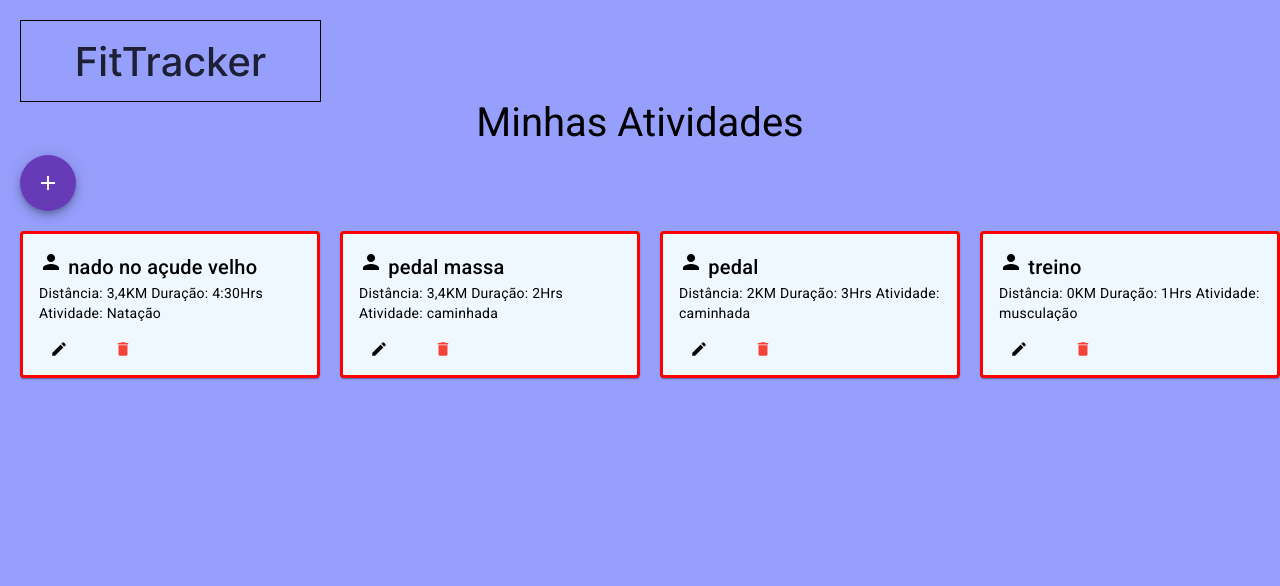
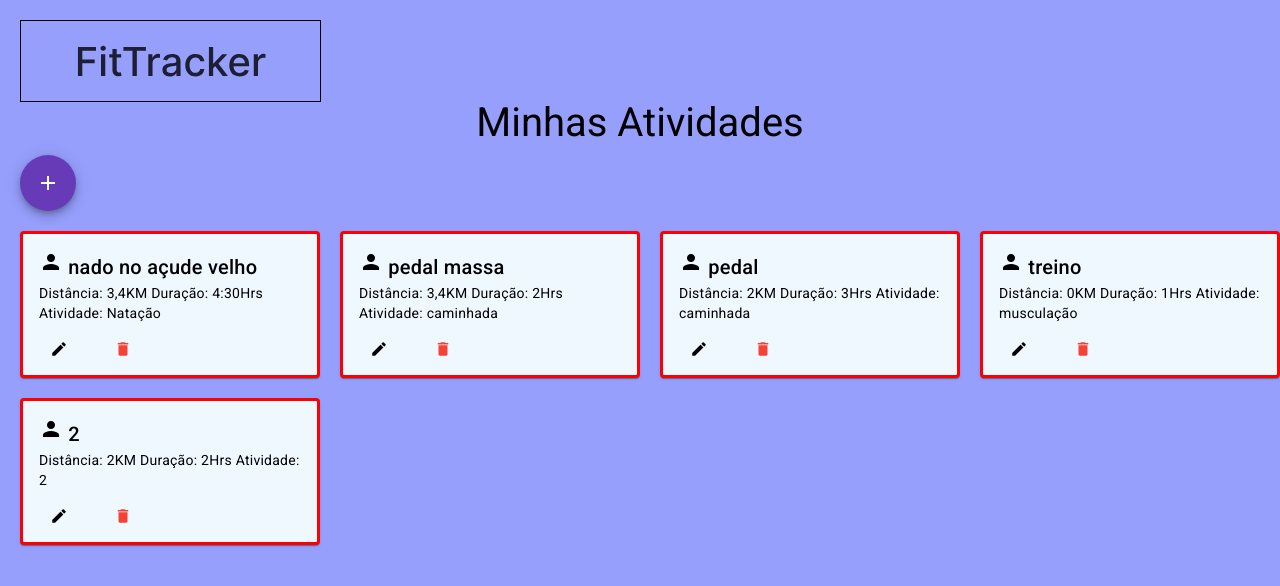
Before and after one commit to Tinhow/Projeto-pweb1-final, an Angular app: page /homePage in a window 1280 px wide. Shown: the top 586 px of the page. Built offline with nearby package versions, Linux system fonts and the light colour scheme; data requests are answered from the project's data file.

Commit message:
correção temporaria do dialog

```diff
--- a/db.json
+++ b/db.json
@@ -45,6 +45,13 @@
       "nameTag": "treino",
       "distancia": "0",
       "tempo": "1"
+    },
+    {
+      "id": 5,
+      "atividade": "2",
+      "nameTag": "2",
+      "distancia": "2",
+      "tempo": "2"
     }
   ]
 }
--- a/src/app/app-routing.module.ts
+++ b/src/app/app-routing.module.ts
@@ -36,7 +36,6 @@ const routes: Routes = [
     component: HomeComponent
   }
 
-
 ];
 
 @NgModule({
--- a/src/app/tela-home/modal/modal.component.ts
+++ b/src/app/tela-home/modal/modal.component.ts
@@ -37,7 +37,8 @@ export class ModalComponent implements OnInit {
     if(this.botaoAdd === "Adicionar"){
       this.atividadeService.cadastrar(this.atividade).subscribe();
       console.log(this.atividade);
-
+      this.cancel();
+      window.location.reload();
       error: (error: any) => {
         console.error(error);
       }
```
